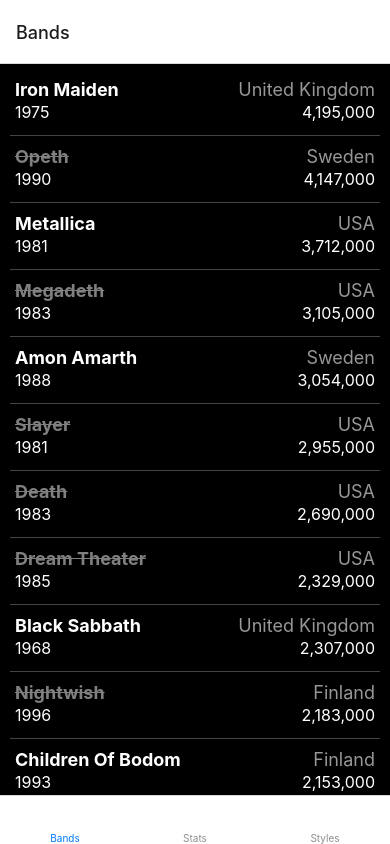
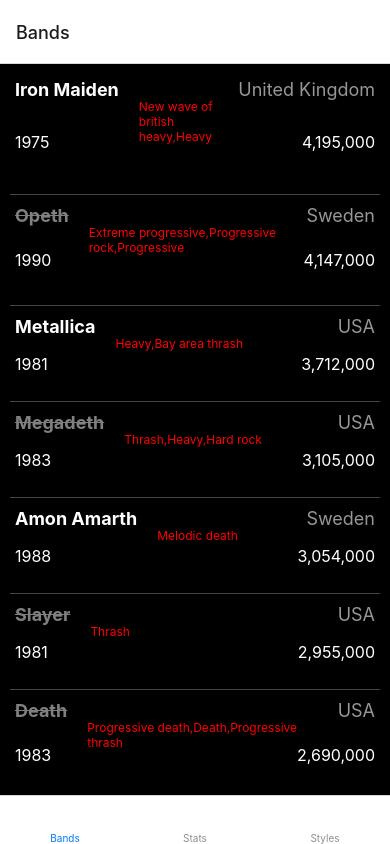
Before and after one commit to GSCrawley/native_metal, a React Native app: screen /Bands in a window 390 px wide. Built offline with nearby package versions, Linux system fonts and the light colour scheme; some icons are missing.

Commit message:
displaying the styles on the Band screen

```diff
--- a/screens/BandScreen.js
+++ b/screens/BandScreen.js
@@ -4,11 +4,12 @@
 
 
 
-function Band({ band_name, formed, origin, fans, split }) {
+function Band({ band_name, formed, origin, fans, split, style }) {
   return(
     <View style={styles.band}>
       <View style={styles.infoTop}>
         <Text style={split == "-" ? styles.nameTogether : styles.nameSplit }>{band_name}</Text>
+        <Text style={styles.genre}>{style}</Text>
         <Text style={styles.origin}>{origin}</Text>
       </View>
       <View style={styles.infoBottom}>
@@ -48,6 +49,15 @@
     borderBottomWidth: 1,
     borderBottomColor: '#444444'
   },
+  genre: {
+    padding: 20,
+    flex: 1,
+    flexDirection: 'row-reverse',
+    justifyContent:'center',
+    // marginRight: -180,
+    fontSize: 12,
+    color: 'red'
+  },
   infoTop: {
     flex: 1,
     flexDirection: 'row',
--- a/screens/StatScreen.js
+++ b/screens/StatScreen.js
@@ -21,10 +21,23 @@
   });
 
   //are they still together?
-  let active = 0;
-  metalBands.forEach((band) => {
-    if (band.split === '-') active =+ 1;
-  });
+  // let active = 0;
+  // metalBands.forEach((band) => {
+  //   if (band.split === '-') active =+ 1;
+  // });
+
+  const active_bands = metalBands.filter((band) => {
+    return band.split === "-"
+  })
+
+  const inactive_bands = metalBands.filter((band) => {
+    return band.split !== "-"
+  })
+  // //how many different styles?
+  // let genres = 0;
+  // metalBands.forEach((band)) => {
+
+  // }
 
   return (
     <SafeAreaView>
@@ -45,11 +58,11 @@
       </Text>
       <Text>
         <Text style={[styles.info, styles.bold]}>Active: </Text>
-        <Text style={styles.info}>{active}</Text>
+        <Text style={styles.info}>{active_bands.length}</Text>
       </Text>
       <Text>
         <Text style={[styles.info, styles.bold]}>Split: </Text>
-        <Text style={styles.info}>{metalBands.length - active}</Text>
+        <Text style={styles.info}>{inactive_bands.length}</Text>
       </Text>
       </View>
       </ScrollView>
--- a/screens/StyleScreen.js
+++ b/screens/StyleScreen.js
@@ -1,9 +1,12 @@
-import { NavigationContainer } from '@react-navigation/native';
-import { createBottomTabNavigator } from '@react-navigation/bottom-tabs';
+
 import * as React from 'react';
-import { View, Text, StyleSheet } from 'react-native';
+import { View, Text, StyleSheet, SafeAreaView, ScrollView } from 'react-native';
+import { metalBands } from '../metal'
 
-export default function Styles( {route, navigation} ) {
+
+export default function Styles( ) {
+    const metal_genre = metalBands.map(item => item.style)
+
     return (
         <View style={{ flex: 1, alignItems: 'center', justifyContent: 'center' }}>
           <Text>Styles</Text>
```
